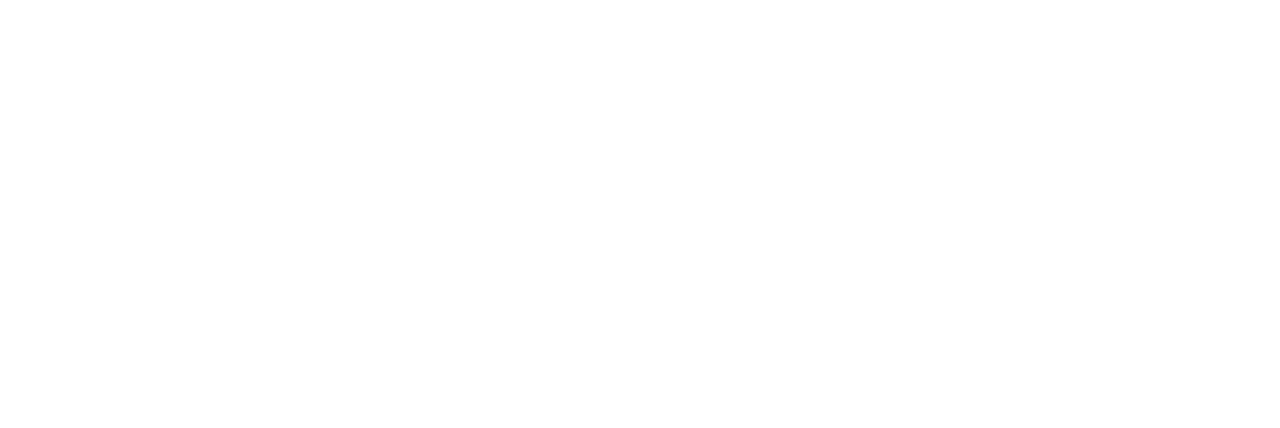
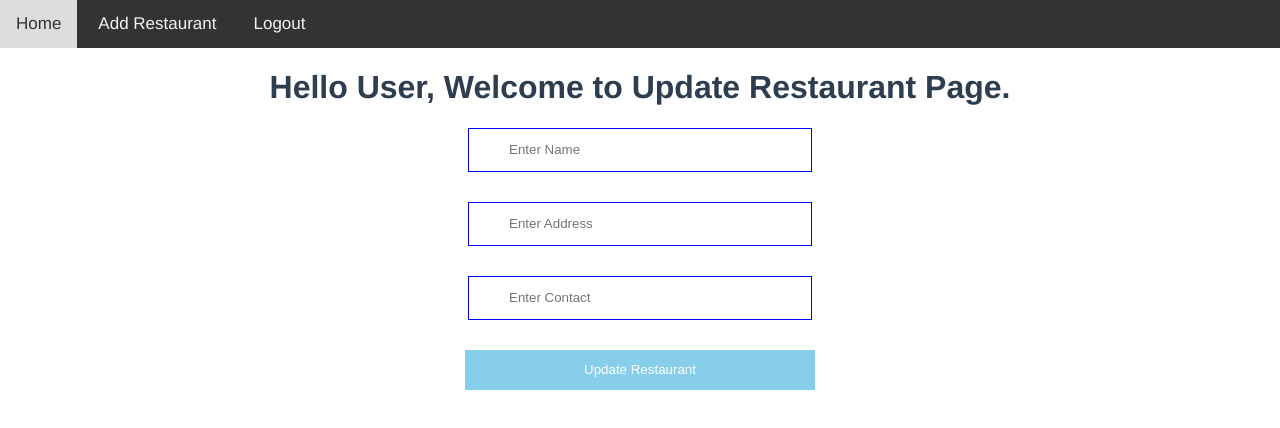
Before and after one commit to IT810/vuejs-restaurant_management_app, a Vue app: page /update/1 in a window 1280 px wide. Before the commit this address had no page. Shown: the top 428 px of the page. Built offline with nearby package versions, Linux system fonts and the light colour scheme; sample sign-in values are in the browser's storage.

Commit message:
Test API on Postman. Import Axios package and call API. Check API and redirect to the Home page. Test complete flow.

```diff
--- a/src/components/Header.vue
+++ b/src/components/Header.vue
@@ -2,7 +2,6 @@
     <div class="nav">
         <router-link to="/">Home</router-link>
         <router-link to="/add">Add Restaurant</router-link>
-        <router-link to="/update">Update Restaurant</router-link>
         <a href="#" @click="logout()">Logout</a>
     </div>
 </template>
--- a/src/components/Home.vue
+++ b/src/components/Home.vue
@@ -8,6 +8,7 @@
                 <th>Name</th>
                 <th>Contact</th>
                 <th>Address</th>
+                <th>Actions</th>
             </tr>
         </thead>
         <tbody>
@@ -16,6 +17,9 @@
                 <td>{{item.name}}</td>
                 <td>{{item.contact}}</td>
                 <td>{{item.address}}</td>
+                <td>
+                    <router-link :to="'/update/'+item.id">Update</router-link>
+                </td>
             </tr>
         </tbody>
     </table>
--- a/src/components/UpdateRestaurant.vue
+++ b/src/components/UpdateRestaurant.vue
@@ -1,6 +1,12 @@
 <template>
     <Header></Header>
     <h1>Hello User, Welcome to Update Restaurant Page.</h1>
+    <form class="add">
+        <input type="text" name="name" placeholder="Enter Name" v-model="Restaurant.name" />
+        <input type="text" name="address" placeholder="Enter Address" v-model="Restaurant.address"/>
+        <input type="text" name="contact" placeholder="Enter Contact" v-model="Restaurant.contact"/>
+        <button type="button" @click="UpdateRestaurant()">Update Restaurant</button>
+    </form>
 </template>
 
 <script>
@@ -8,6 +14,20 @@ import Header from './Header.vue'
 
 export default {
     name: "UpdateRestaurant",
+    data(){
+        return{
+            Restaurant:{
+                name:'',
+                contact:'',
+                address:''
+            }
+        }
+    },
+    methods:{
+        UpdateRestaurant: async function(){
+
+        }
+    },
     async mounted() {
         // Check if user do not login, return sign up but not homepage.
         let user = await localStorage.getItem("user-info");
--- a/src/routers.js
+++ b/src/routers.js
@@ -27,7 +27,7 @@ const routes = [
       component: AddRestaurant
     },
     {
-      path:'/update',
+      path:'/update/:id',
       name:'UpdateRestaurant',
       component: UpdateRestaurant
     }
```
